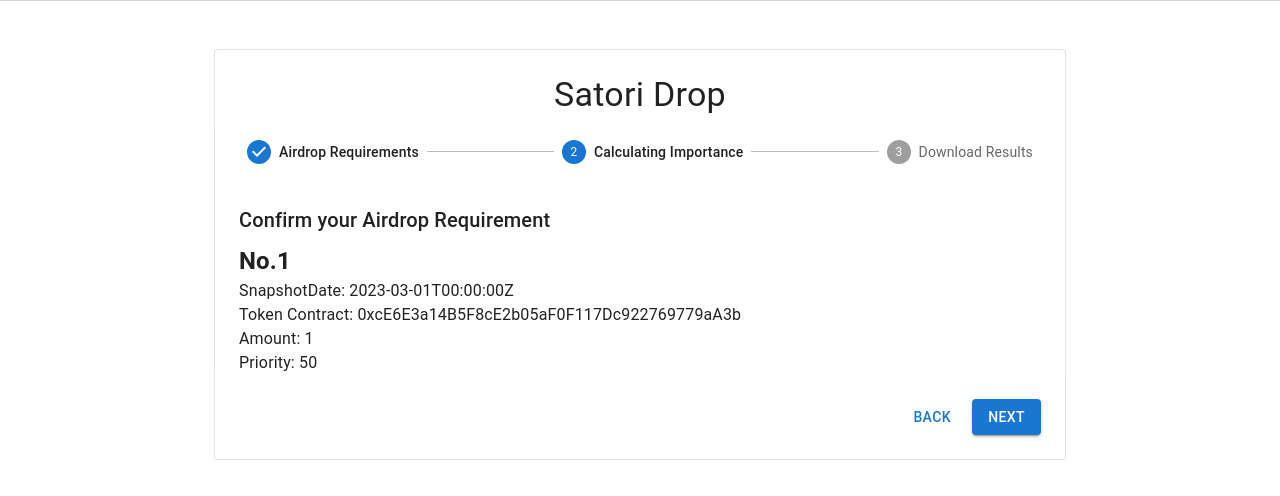
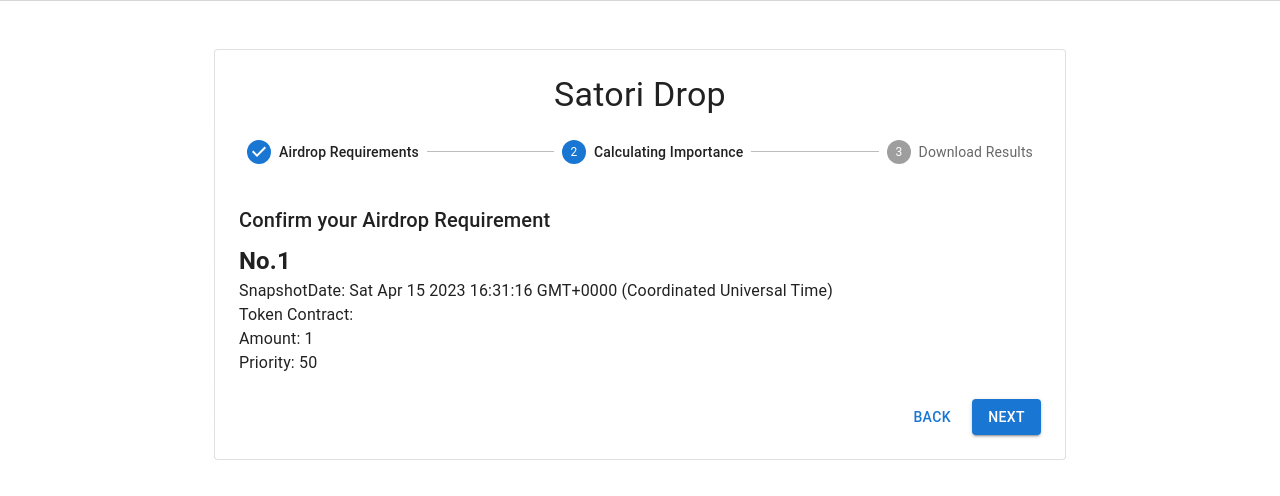
Before and after one commit to egthack/SatoriDrop, a Next.js app in the folder packages/frontend/: page / in a window 1280 px wide. Both pictures are taken after a click on the button "NEXT". Shown: the top 496 px of the page. Built offline with nearby package versions, Linux system fonts and the light colour scheme.

Commit message:
フォームに入れた日付とコントラクトアドレスを別コンポーネントで表示

```diff
--- a/packages/frontend/components/Confirm.tsx
+++ b/packages/frontend/components/Confirm.tsx
@@ -2,15 +2,20 @@ import * as React from 'react';
 import Typography from '@mui/material/Typography';
 import { Requirement } from "../types/Requirement"
 
-export default function Confirm() {
+type Props = {
+  snapshotDate: Date | null;
+  contractAddress: string;
+};
+
+export default function Confirm({ snapshotDate, contractAddress }: Props) {
   return (
     <React.Fragment>
       <Typography variant="h6" gutterBottom>
         Confirm your Airdrop Requirement
       </Typography>
       <h2>No.1</h2>
-      <div>SnapshotDate: 2023-03-01T00:00:00Z</div>
-      <div>Token Contract: 0xcE6E3a14B5F8cE2b05aF0F117Dc922769779aA3b</div>
+      <div>SnapshotDate: {snapshotDate!.toString()}</div>
+      <div>Token Contract: {contractAddress}</div>
       <div>Amount: 1</div>
       <div>Priority: 50</div>
     </React.Fragment>
--- a/packages/frontend/components/RequirementsForm.tsx
+++ b/packages/frontend/components/RequirementsForm.tsx
@@ -15,12 +15,21 @@ import { LocalizationProvider } from '@mui/x-date-pickers/LocalizationProvider';
 import { DatePicker } from '@mui/x-date-pickers/DatePicker';
 
 type Props = {
-  setSnapshotDate: Dispatch<SetStateAction<null>>;
-  setContractAddress: React.Dispatch<React.SetStateAction<string>>
+  setSnapshotDate: Dispatch<SetStateAction<Date | null>>;
+  setContractAddress: React.Dispatch<React.SetStateAction<string>>;
 };
 
 export default function RequirementsForm({ setSnapshotDate, setContractAddress }: Props) {
   const [elements, setElements] = useState<JSX.Element[]>([]);
+
+  const handleSnapshotDate = (date: Date | null) => {
+    setSnapshotDate(date);
+  };
+
+  const handleContractAddress = (event: any) => {
+    console.log(event.target.value);
+    setContractAddress(event.target.value);
+  };
 
   const handleAdd = () => {
     const id = elements.length;
@@ -48,6 +57,7 @@ export default function RequirementsForm({ setSnapshotDate, setContractAddress }
                   label="Contract Address"
                   fullWidth
                   required
+                  onChange={handleContractAddress}
                 />
               </Box>
               <Grid container spacing={3}>
@@ -55,7 +65,9 @@ export default function RequirementsForm({ setSnapshotDate, setContractAddress }
                   <Box marginBottom={2}>
                     <LocalizationProvider dateAdapter={AdapterDayjs}>
                       <DatePicker
+                        defaultValue={null}
                         label="Select a snapshot date"
+                        onChange={handleSnapshotDate}
                       />
                     </LocalizationProvider>
                   </Box>
--- a/packages/frontend/components/Review.tsx
+++ b/packages/frontend/components/Review.tsx
@@ -1,12 +1,14 @@
 import * as React from 'react';
 import Typography from '@mui/material/Typography';
-import List from '@mui/material/List';
-import ListItem from '@mui/material/ListItem';
-import ListItemText from '@mui/material/ListItemText';
 import Box from '@mui/material/Box';
 import DownloadCSVButton from "@/components/DownloadCSVButton";
 
-export default function Review() {
+type Props = {
+  snapshotDate: Date | null;
+  contractAddress: string;
+};
+
+export default function Review({ snapshotDate, contractAddress }: Props) {
   return (
     <React.Fragment>
       <Typography variant="h6" gutterBottom>
@@ -18,8 +20,9 @@ export default function Review() {
         alignItems="center"
         justifyContent="center"
       >
+        {snapshotDate?.toString()}
         <DownloadCSVButton
-          contractAddress="0xcE6E3a14B5F8cE2b05aF0F117Dc922769779aA3b"
+          contractAddress={contractAddress}
           snapshotDate="2023-03-01T00:00:00Z"
         />
       </Box>
--- a/packages/frontend/pages/index.tsx
+++ b/packages/frontend/pages/index.tsx
@@ -13,19 +13,17 @@ import { createTheme, ThemeProvider } from '@mui/material/styles';
 import RequirementsForm from '../components/RequirementsForm';
 import Confirm from '../components/Confirm';
 import Review from '../components/Review';
-import { Requirement } from "../types/Requirement"
-import DownloadCSVButton from "@/components/DownloadCSVButton";
 
 const steps = ['Airdrop Requirements', 'Calculating Importance', 'Download Results'];
 
-function getStepContent(step: number, setSnapshotDate: React.Dispatch<React.SetStateAction<null>>, setContractAddress: React.Dispatch<React.SetStateAction<string>>) {
+function getStepContent(step: number, snapshotDate: Date | null, contractAddress: string, setSnapshotDate: React.Dispatch<React.SetStateAction<Date | null>>, setContractAddress: React.Dispatch<React.SetStateAction<string>>) {
   switch (step) {
     case 0:
       return <RequirementsForm setSnapshotDate={setSnapshotDate} setContractAddress={setContractAddress} />;
     case 1:
-      return <Confirm />;
+      return <Confirm snapshotDate={snapshotDate} contractAddress={contractAddress} />;
     case 2:
-      return <Review />;
+      return <Review snapshotDate={snapshotDate} contractAddress={contractAddress} />;
     default:
       throw new Error('Unknown step');
   }
@@ -35,7 +33,7 @@ const theme = createTheme();
 
 export default function Checkout() {
   const [activeStep, setActiveStep] = React.useState(0);
-  const [snapshotDate, setSnapshotDate] = useState(null);
+  const [snapshotDate, setSnapshotDate] = useState<Date | null>(new Date);
   const [contractAddress, setContractAddress] = useState("");
 
   const handleNext = () => {
@@ -87,7 +85,7 @@ export default function Checkout() {
             </React.Fragment>
           ) : (
             <React.Fragment>
-              {getStepContent(activeStep, setSnapshotDate, setContractAddress)}
+              {getStepContent(activeStep, snapshotDate, contractAddress, setSnapshotDate, setContractAddress)}
               <Box sx={{ display: 'flex', justifyContent: 'flex-end' }}>
                 {activeStep !== 0 && (
                   <Button onClick={handleBack} sx={{ mt: 3, ml: 1 }}>
@@ -101,17 +99,6 @@ export default function Checkout() {
                 >
                   {activeStep === steps.length - 1 ? 'complete' : 'Next'}
                 </Button>
-
-                <>
-                  {/* <DownloadCSVButton
-                  contractAddress="0xcE6E3a14B5F8cE2b05aF0F117Dc922769779aA3b"
-                  snapshotDate="2023-03-01T00:00:00Z"
-                  /> */}
-                  {/* {(snapshotDate && contractAddress) && <DownloadCSVButton
-                    contractAddress={contractAddress}
-                    snapshotDate={snapshotDate}
-                  />} */}
-                </>
               </Box>
             </React.Fragment>
           )}
```
Also changed, not shown: 1 other file (tests, documents, lock files or other folders).
